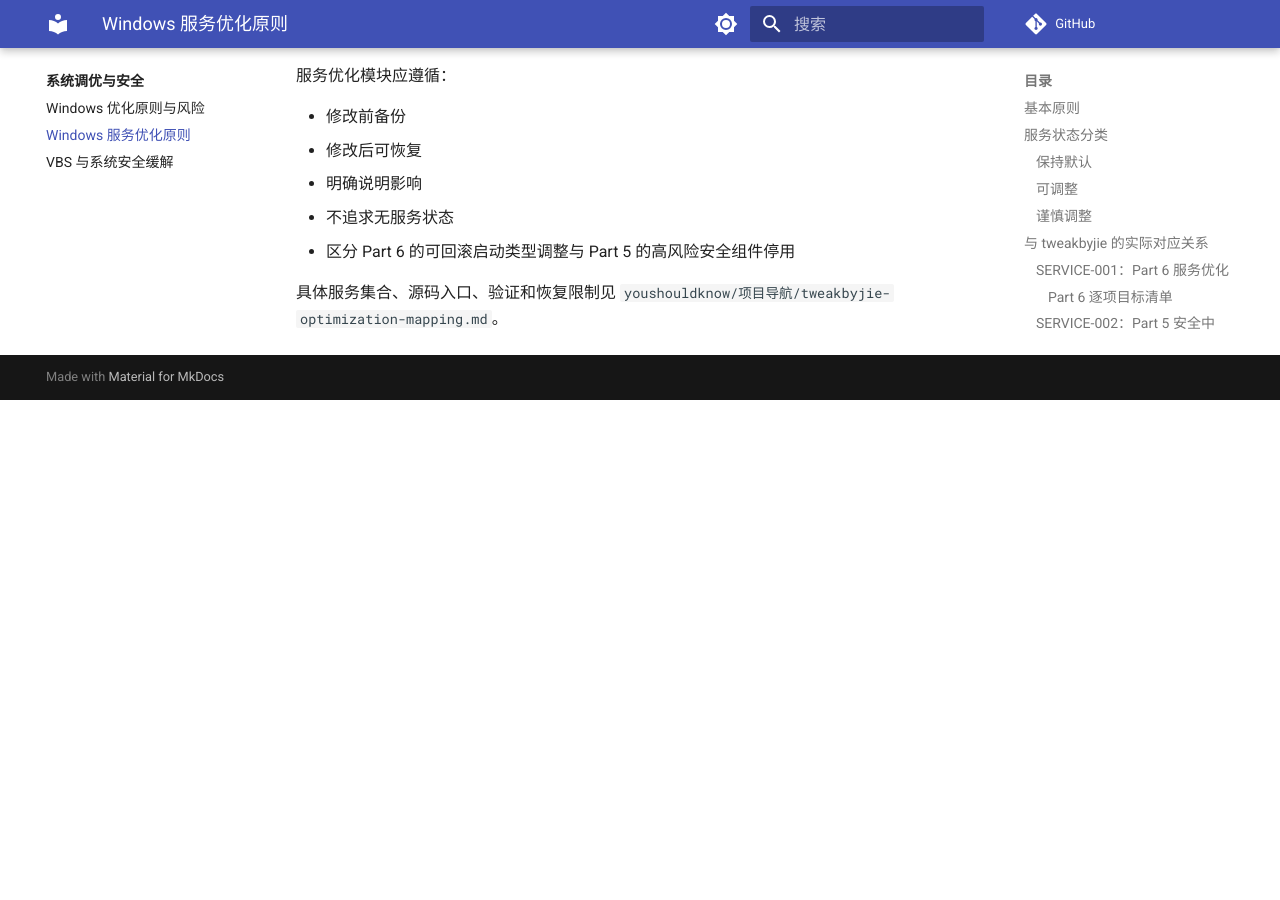
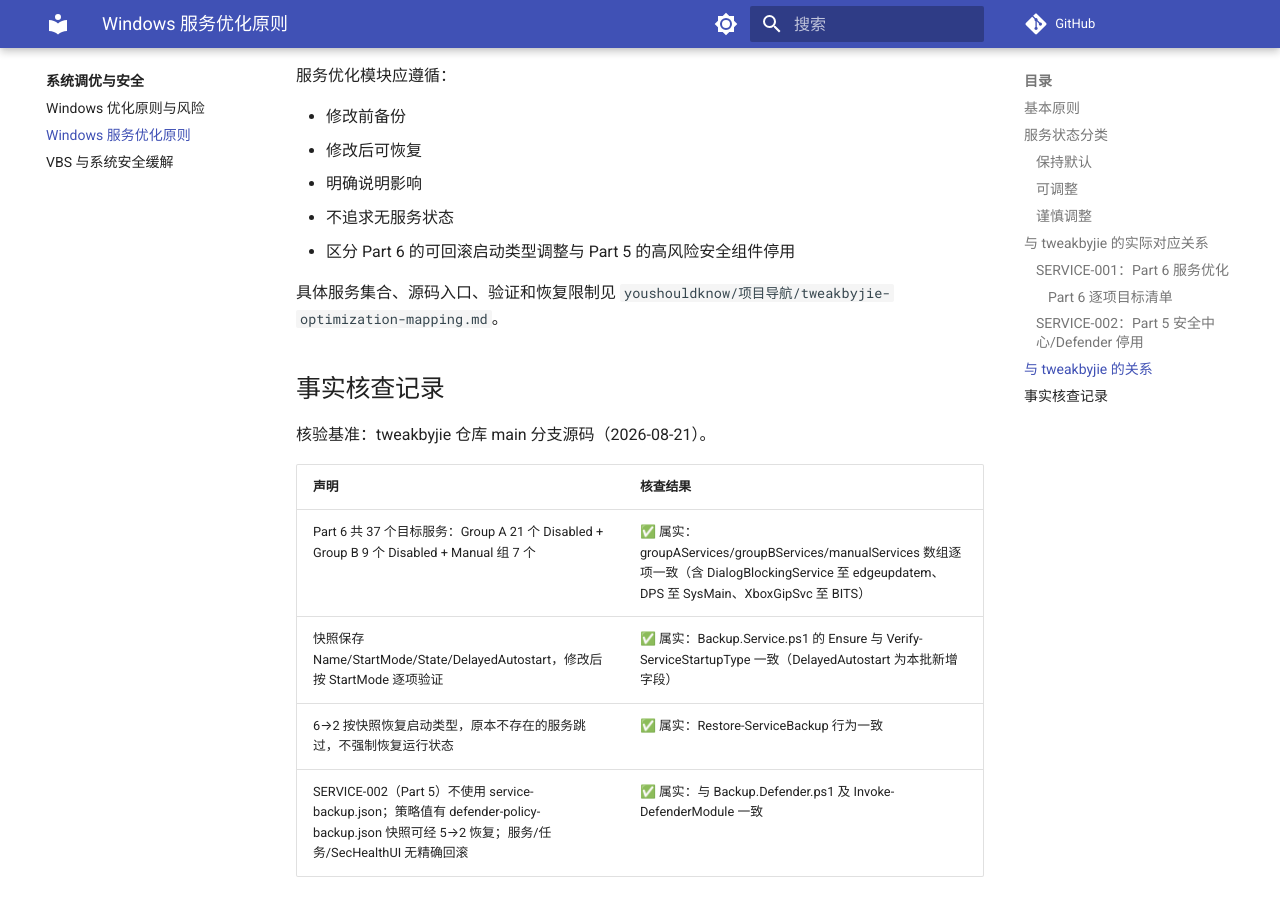
Before and after one commit to 3304711297/youshouldknow, an MkDocs documentation site: the page built from docs/系统调优与安全/Windows服务优化原则.md, in a window 1280 px wide and 900 px high, scrolled down 3810 px. Built offline with MkDocs 1.6.1 and Material for MkDocs 9.7.7, drawn with Linux system fonts in a browser that asks for light colours; comment, search, counter and statistics services are not loaded; before the commit the page ends 4210 px from its top, so only the background shows below that.

Commit message:
补上服务优化原则的事实核查记录（37 服务清单已核验但此前遗漏追加小节）

```diff
--- a/docs/系统调优与安全/Windows服务优化原则.md
+++ b/docs/系统调优与安全/Windows服务优化原则.md
@@ -104,3 +104,14 @@ Group B 和 Manual 组尤其需要按场景评估：`Spooler` 影响打印，`WS
 - 区分 Part 6 的可回滚启动类型调整与 Part 5 的高风险安全组件停用
 
 具体服务集合、源码入口、验证和恢复限制见 `youshouldknow/项目导航/tweakbyjie-optimization-mapping.md`。
+
+## 事实核查记录
+
+核验基准：tweakbyjie 仓库 main 分支源码（2026-08-21）。
+
+| 声明 | 核查结果 |
+| --- | --- |
+| Part 6 共 37 个目标服务：Group A 21 个 Disabled + Group B 9 个 Disabled + Manual 组 7 个 | ✅ 属实：groupAServices/groupBServices/manualServices 数组逐项一致（含 DialogBlockingService 至 edgeupdatem、DPS 至 SysMain、XboxGipSvc 至 BITS） |
+| 快照保存 Name/StartMode/State/DelayedAutostart，修改后按 StartMode 逐项验证 | ✅ 属实：Backup.Service.ps1 的 Ensure 与 Verify-ServiceStartupType 一致（DelayedAutostart 为本批新增字段） |
+| 6→2 按快照恢复启动类型，原本不存在的服务跳过，不强制恢复运行状态 | ✅ 属实：Restore-ServiceBackup 行为一致 |
+| SERVICE-002（Part 5）不使用 service-backup.json；策略值有 defender-policy-backup.json 快照可经 5→2 恢复；服务/任务/SecHealthUI 无精确回滚 | ✅ 属实：与 Backup.Defender.ps1 及 Invoke-DefenderModule 一致 |
```
